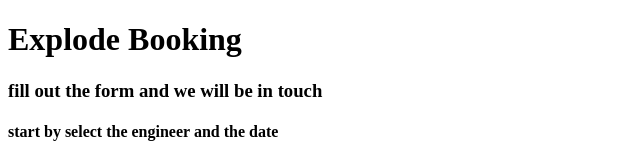
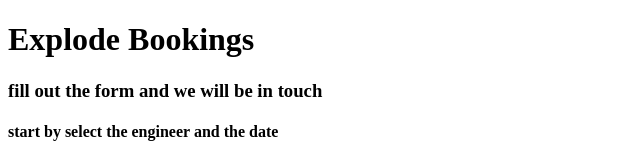
Before and after one commit to leksterz/Explode-Booking, a React (Create React App) app: page / in a window 1280 px wide. Shown: the top 160 px of the page, without its empty margins (0-640 px from the left). Built offline with nearby package versions, Linux system fonts and the light colour scheme.

Commit message:
session 2
git commit check

```diff
--- a/src/components/BookingForm.js
+++ b/src/components/BookingForm.js
@@ -9,7 +9,7 @@ export default function BookingForm() {
   return (
     <div className="container">
       <div className="title">
-        <h1>Explode Booking</h1>
+        <h1>Explode Bookings</h1>
         <h3>fill out the form and we will be in touch</h3>
         <h4>start by select the engineer and the date</h4>
         <h4>if no start hour is unavailable, choose another day</h4>
```
